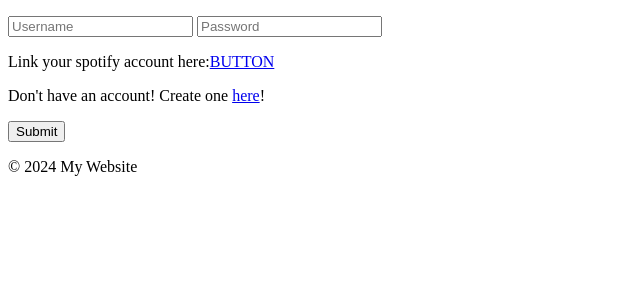
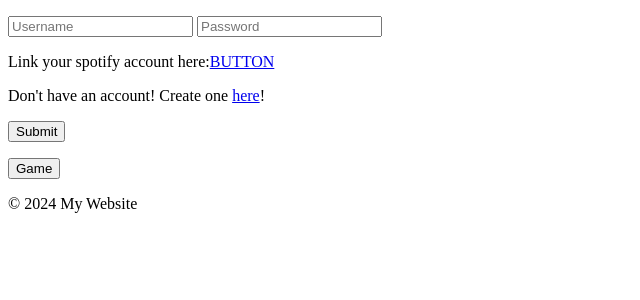
Before and after one commit to R0M-GH/Spotify_Wrapped, a Django app: page / in a window 1280 px wide. Shown: the part 62-362 px from the top of the page, without its empty margins (0-640 px from the left). Run offline with Django 5.2, Linux system fonts and the light colour scheme.

Commit message:
Added game button at home page

```diff
--- a/main/templates/mainTemplates/base.html
+++ b/main/templates/mainTemplates/base.html
@@ -22,6 +22,9 @@
         <!-- Default content will be displayed here -->
         {% endblock %}
     </div>
+    <form action="{% url 'game_page' %}">
+        <button type="submit">Game</button>
+    </form>
 
     <!-- Footer -->
     <footer>
```
Also changed, not shown: main/templates/Spotify_Wrapper/game.html (renamed from main/templates/game.html).
